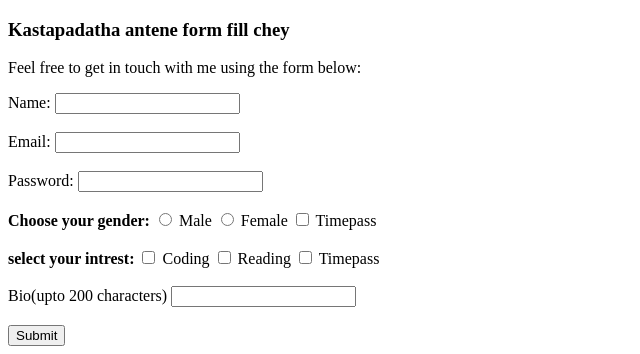
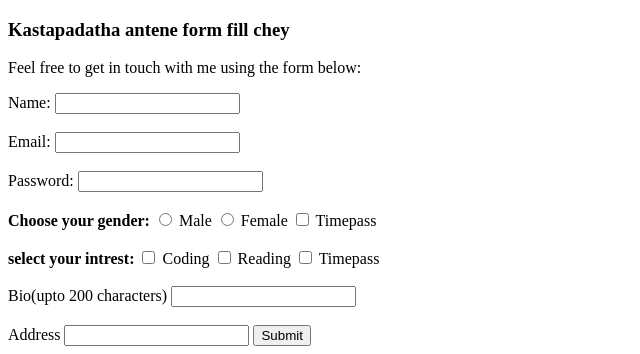
Before and after one commit to 9502876688/HTML-Luckyy, a plain HTML site: page practice1.html in a window 1280 px wide. Shown: the part 532-886 px from the top of the page, without its empty margins (0-640 px from the left). Drawn offline with Linux system fonts and the light colour scheme.

Commit message:
update website

```diff
--- a/practice1.html
+++ b/practice1.html
@@ -80,6 +80,8 @@
         <input type="text">
         <br>
         <br>
+        <label for="address">Address</label>
+        <input type="text">
         <button type="submit">Submit</button>
 
 
```
